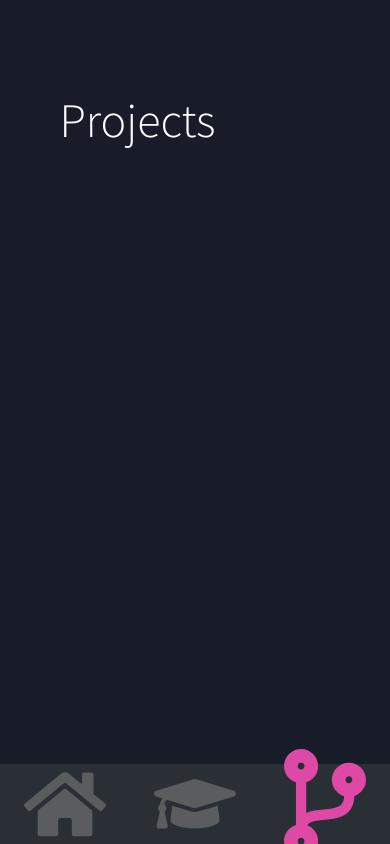
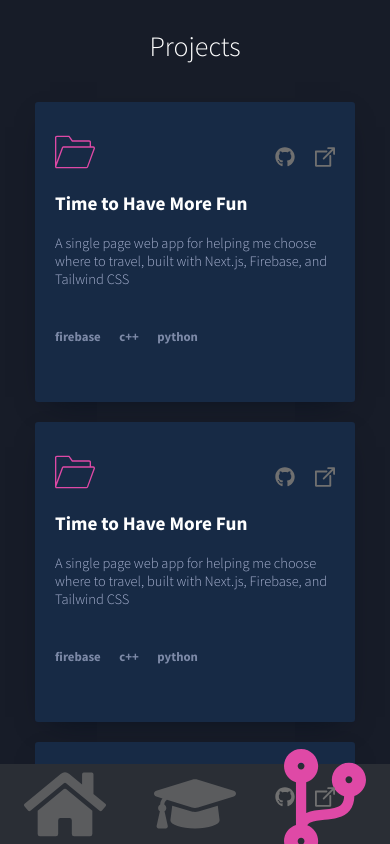
Before and after one commit to alireza-chassebi/portfolio-v1, a React (Create React App) app: page /projects in a window 390 px wide. Shown: the top 844 px of the page. Built offline with nearby package versions, Linux system fonts and the light colour scheme.

Commit message:
completed project page markup and styling

```diff
--- a/src/components/Container/container.css
+++ b/src/components/Container/container.css
@@ -3,8 +3,9 @@
 }
 
 .container {
+  width: 100vw;
   margin-left: 5rem;
-  padding: 15vh 5vw;
+  padding: 10vh 5vw;
   display: flex;
 }
 
--- /dev/null
+++ b/src/components/Project/index.js
@@ -0,0 +1,65 @@
+import React from 'react';
+import './project.css';
+
+const Project = ({ title, description, technologies, github, website }) => {
+  return (
+    <div className="Project">
+      <div className="Project-icons">
+        <svg xmlns="http://www.w3.org/2000/svg" role="img" viewBox="0 0 60 60">
+          <title>Folder</title>
+          <path
+            className="fa-primary"
+            d="M57.49,21.5H54v-6.268c0-1.507-1.226-2.732-2.732-2.732H26.515l-5-7H2.732C1.226,5.5,0,6.726,0,8.232v43.687l0.006,0 c-0.005,0.563,0.17,1.114,0.522,1.575C1.018,54.134,1.76,54.5,2.565,54.5h44.759c1.156,0,2.174-0.779,2.45-1.813L60,24.649v-0.177 C60,22.75,58.944,21.5,57.49,21.5z M2,8.232C2,7.828,2.329,7.5,2.732,7.5h17.753l5,7h25.782c0.404,0,0.732,0.328,0.732,0.732V21.5 H12.731c-0.144,0-0.287,0.012-0.426,0.036c-0.973,0.163-1.782,0.873-2.023,1.776L2,45.899V8.232z M47.869,52.083 c-0.066,0.245-0.291,0.417-0.545,0.417H2.565c-0.243,0-0.385-0.139-0.448-0.222c-0.063-0.082-0.16-0.256-0.123-0.408l10.191-27.953 c0.066-0.245,0.291-0.417,0.545-0.417H54h3.49c0.38,0,0.477,0.546,0.502,0.819L47.869,52.083z"></path>
+        </svg>
+        <div className="Project-links">
+          <a>
+            <svg
+              aria-hidden="true"
+              focusable="false"
+              data-prefix="fab"
+              data-icon="github"
+              className="svg-inline--fa fa-github fa-w-16"
+              role="img"
+              xmlns="http://www.w3.org/2000/svg"
+              viewBox="0 0 496 512">
+              <path
+                d="M165.9 397.4c0 2-2.3 3.6-5.2 3.6-3.3.3-5.6-1.3-5.6-3.6 0-2 2.3-3.6 5.2-3.6 3-.3 5.6 1.3 5.6 3.6zm-31.1-4.5c-.7 2 1.3 4.3 4.3 4.9 2.6 1 5.6 0 6.2-2s-1.3-4.3-4.3-5.2c-2.6-.7-5.5.3-6.2 2.3zm44.2-1.7c-2.9.7-4.9 2.6-4.6 4.9.3 2 2.9 3.3 5.9 2.6 2.9-.7 4.9-2.6 4.6-4.6-.3-1.9-3-3.2-5.9-2.9zM244.8 8C106.1 8 0 113.3 0 252c0 110.9 69.8 205.8 169.5 239.2 12.8 2.3 17.3-5.6 17.3-12.1 0-6.2-.3-40.4-.3-61.4 0 0-70 15-84.7-29.8 0 0-11.4-29.1-27.8-36.6 0 0-22.9-15.7 1.6-15.4 0 0 24.9 2 38.6 25.8 21.9 38.6 58.6 27.5 72.9 20.9 2.3-16 8.8-27.1 16-33.7-55.9-6.2-112.3-14.3-112.3-110.5 0-27.5 7.6-41.3 23.6-58.9-2.6-6.5-11.1-33.3 2.6-67.9 20.9-6.5 69 27 69 27 20-5.6 41.5-8.5 62.8-8.5s42.8 2.9 62.8 8.5c0 0 48.1-33.6 69-27 13.7 34.7 5.2 61.4 2.6 67.9 16 17.7 25.8 31.5 25.8 58.9 0 96.5-58.9 104.2-114.8 110.5 9.2 7.9 17 22.9 17 46.4 0 33.7-.3 75.4-.3 83.6 0 6.5 4.6 14.4 17.3 12.1C428.2 457.8 496 362.9 496 252 496 113.3 383.5 8 244.8 8zM97.2 352.9c-1.3 1-1 3.3.7 5.2 1.6 1.6 3.9 2.3 5.2 1 1.3-1 1-3.3-.7-5.2-1.6-1.6-3.9-2.3-5.2-1zm-10.8-8.1c-.7 1.3.3 2.9 2.3 3.9 1.6 1 3.6.7 4.3-.7.7-1.3-.3-2.9-2.3-3.9-2-.6-3.6-.3-4.3.7zm32.4 35.6c-1.6 1.3-1 4.3 1.3 6.2 2.3 2.3 5.2 2.6 6.5 1 1.3-1.3.7-4.3-1.3-6.2-2.2-2.3-5.2-2.6-6.5-1zm-11.4-14.7c-1.6 1-1.6 3.6 0 5.9 1.6 2.3 4.3 3.3 5.6 2.3 1.6-1.3 1.6-3.9 0-6.2-1.4-2.3-4-3.3-5.6-2z"
+                className="fa-primary"></path>
+            </svg>
+          </a>
+          <a>
+            <svg
+              xmlns="http://www.w3.org/2000/svg"
+              role="img"
+              viewBox="0 0 194.818 194.818">
+              <title>External</title>
+              <g>
+                <path
+                  className="fa-primary"
+                  d="M185.818,2.161h-57.04c-4.971,0-9,4.029-9,9s4.029,9,9,9h35.312l-86.3,86.3c-3.515,3.515-3.515,9.213,0,12.728 c1.758,1.757,4.061,2.636,6.364,2.636s4.606-0.879,6.364-2.636l86.3-86.3v35.313c0,4.971,4.029,9,9,9s9-4.029,9-9v-57.04 C194.818,6.19,190.789,2.161,185.818,2.161z"></path>
+                <path
+                  className="fa-primary"
+                  d="M149,77.201c-4.971,0-9,4.029-9,9v88.456H18v-122h93.778c4.971,0,9-4.029,9-9s-4.029-9-9-9H9c-4.971,0-9,4.029-9,9v140 c0,4.971,4.029,9,9,9h140c4.971,0,9-4.029,9-9V86.201C158,81.23,153.971,77.201,149,77.201z"></path>
+              </g>
+            </svg>
+          </a>
+        </div>
+      </div>
+      <p className="Project-title">{title}</p>
+      <p className="Project-description">{description}</p>
+      <p className="Project-tech">
+        {technologies.reduce((a, v) => (a += `${v} `), '')}
+      </p>
+    </div>
+  );
+};
+
+Project.defaultProps = {
+  title: 'Time to Have More Fun',
+  description:
+    'A single page web app for helping me choose where to travel, built with Next.js, Firebase, and Tailwind CSS',
+  technologies: ['firebase', 'c++', 'python'],
+  // technologies
+};
+
+export { Project };
--- /dev/null
+++ b/src/components/Project/project.css
@@ -0,0 +1,60 @@
+.Project {
+  font-size: 1.2rem;
+  padding: 0 20px;
+  flex: 0 0 280px;
+  min-height: 300px;
+  margin: 10px;
+  background-color: rgb(23, 42, 69);
+  border-radius: 3px;
+  box-shadow: rgba(2, 12, 27, 0.7) 0px 10px 30px -15px;
+}
+
+.Project-title {
+  font-weight: 600;
+}
+
+.Project-description {
+  font-size: 0.9rem;
+  color: rgb(168, 178, 209);
+}
+
+.Project-tech {
+  opacity: 0.7;
+  margin-top: 40px;
+  font-size: 0.8rem;
+  color: rgb(168, 178, 209);
+  font-weight: 600;
+  word-spacing: 1rem;
+}
+
+.Project-icons {
+  display: flex;
+  align-items: flex-end;
+  justify-content: space-between;
+}
+
+.Project svg {
+  margin-top: 30px;
+  height: 40px;
+  width: 40px;
+}
+
+.Project-links {
+  width: 60px;
+  display: flex;
+  justify-content: space-between;
+}
+
+.Project-links svg {
+  filter: grayscale(100%);
+  height: 20px;
+  width: 20px;
+}
+
+.Project-links svg:hover {
+  filter: grayscale(0%);
+}
+
+.fa-primary {
+  fill: #df49a6;
+}
--- a/src/screens/Education/data.js
+++ b/src/screens/Education/data.js
@@ -25,6 +25,7 @@ const skills = {
         'Babel',
         'React Dev Tools',
         'Postman',
+        'npm',
       ],
     },
     {
--- a/src/screens/Education/education.css
+++ b/src/screens/Education/education.css
@@ -29,6 +29,10 @@
   color: #df49a6;
 }
 
+#grad {
+  display: inline-block;
+}
+
 @media only screen and (max-width: 1024px) {
   .Education {
     font-size: 2.5rem;
--- a/src/screens/Education/index.js
+++ b/src/screens/Education/index.js
@@ -12,9 +12,11 @@ const Education = () => {
       <div className="Education">
         <p>
           Education
-          <span role="img" aria-label="education">
-            🎓
-          </span>
+          <div id="grad">
+            <span role="img" aria-label="education">
+              🎓
+            </span>
+          </div>
         </p>
         <p className="education-body">
           I'm currently a Computer Engineering student (Exp 2017-2021) at the
--- a/src/screens/Home/home.css
+++ b/src/screens/Home/home.css
@@ -2,6 +2,14 @@
   font-size: 3rem;
   padding: 70px 40px;
   flex: 0 0 70%;
+}
+
+#wave {
+  display: inline-block;
+}
+
+#wave:hover {
+  animation: wave 2s ease-in-out;
 }
 
 @media only screen and (max-width: 1024px) {
@@ -22,3 +30,21 @@
     font-size: 1.75rem;
   }
 }
+
+@keyframes wave {
+  0% {
+    transform: rotate(0deg);
+  }
+  25% {
+    transform: rotate(50deg);
+  }
+  50% {
+    transform: rotate(0deg);
+  }
+  75% {
+    transform: rotate(50deg);
+  }
+  100% {
+    transform: rotate(0deg);
+  }
+}
--- a/src/screens/Home/index.js
+++ b/src/screens/Home/index.js
@@ -8,14 +8,16 @@ const Home = () => {
       <div className="Home">
         <p>
           Hello!
-          <span id="wave" role="img" aria-label="hi">
-            👋🏾
-          </span>
+          <div id="wave">
+            <span role="img" aria-label="hi">
+              👋🏾
+            </span>
+          </div>
         </p>
         <p>
-          I'm <span>Alireza Chassebi</span> a design-minded, customer-focused
-          software ethusiast focused on building beautiful interfaces &
-          experiences
+          I'm <span>Alireza Chassebi</span> a design-minded, user-focused
+          software ethusiast focused on building amazing experiences and
+          continuously improving
           <span role="img" aria-label="computer">
             👨🏾‍💻
           </span>
--- a/src/screens/Projects/index.js
+++ b/src/screens/Projects/index.js
@@ -1,14 +1,27 @@
 import React from 'react';
 import { Container } from '../../components/Container';
+import { Project } from '../../components/Project';
 import './projects.css';
 
 const Projects = () => {
   return (
-    <Container>
-      <div className="Projects">
-        <p>Projects</p>
+    <div className="Projects">
+      <p>Projects</p>
+      <div className="Projects-list">
+        <Project />
+        <Project />
+        <Project />
+        <Project />
+        <Project />
+        <Project />
+        <Project />
+        <Project />
+        <Project />
+        <Project />
+        <Project />
+        <Project />
       </div>
-    </Container>
+    </div>
   );
 };
 
--- a/src/screens/Projects/projects.css
+++ b/src/screens/Projects/projects.css
@@ -1,4 +1,41 @@
 .Projects {
   font-size: 3rem;
-  padding: 0px 40px;
+  text-align: center;
+  padding: 0px 0px 0px 20px;
+  width: calc(100vw - 5rem);
+  margin: 0 7.5vw 0 7.5vw;
 }
+
+.Projects-list {
+  display: flex;
+  justify-content: center;
+  align-items: center;
+  flex-wrap: wrap;
+  width: 100%;
+  text-align: start;
+  margin-bottom: 15vh;
+}
+
+@media only screen and (max-width: 1024px) {
+  .Projects {
+    font-size: 2.5rem;
+  }
+}
+
+@media only screen and (max-width: 768px) {
+  .Projects {
+    padding: 0;
+    font-size: 2.25rem;
+  }
+}
+
+@media only screen and (max-width: 600px) {
+  .Projects-list {
+    justify-content: center;
+  }
+
+  .Projects {
+    width: 100vw;
+    font-size: 1.75rem;
+  }
+}
```
